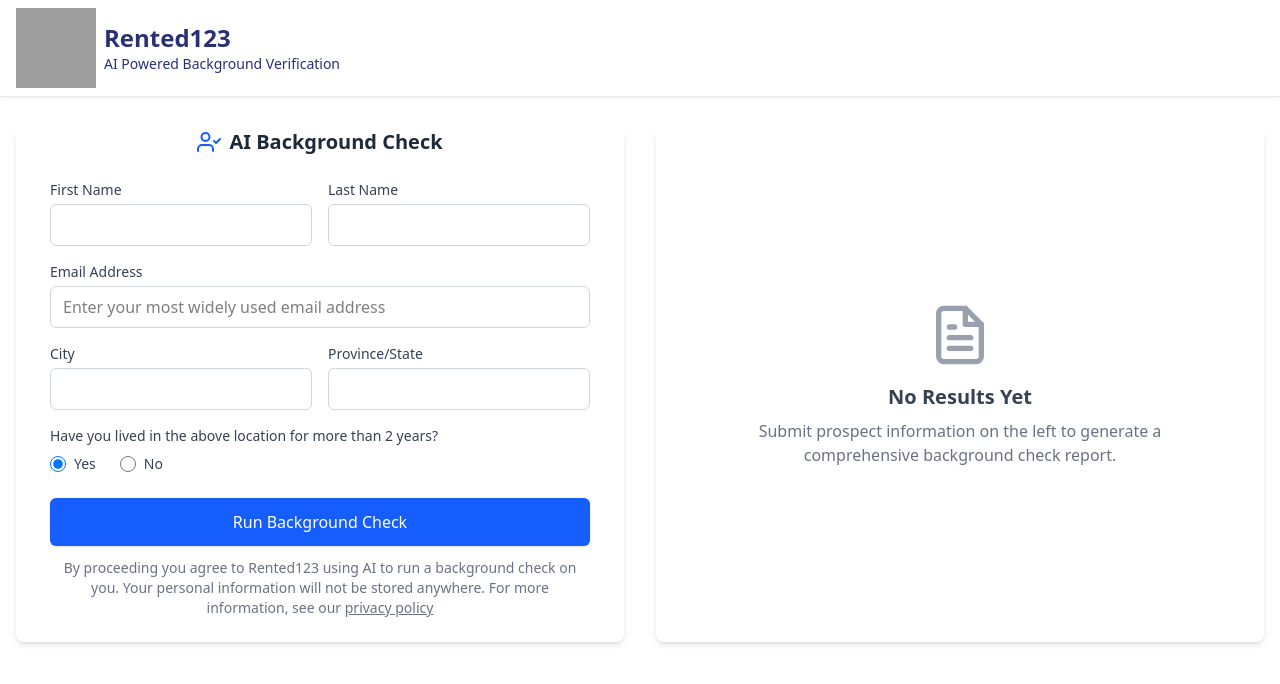
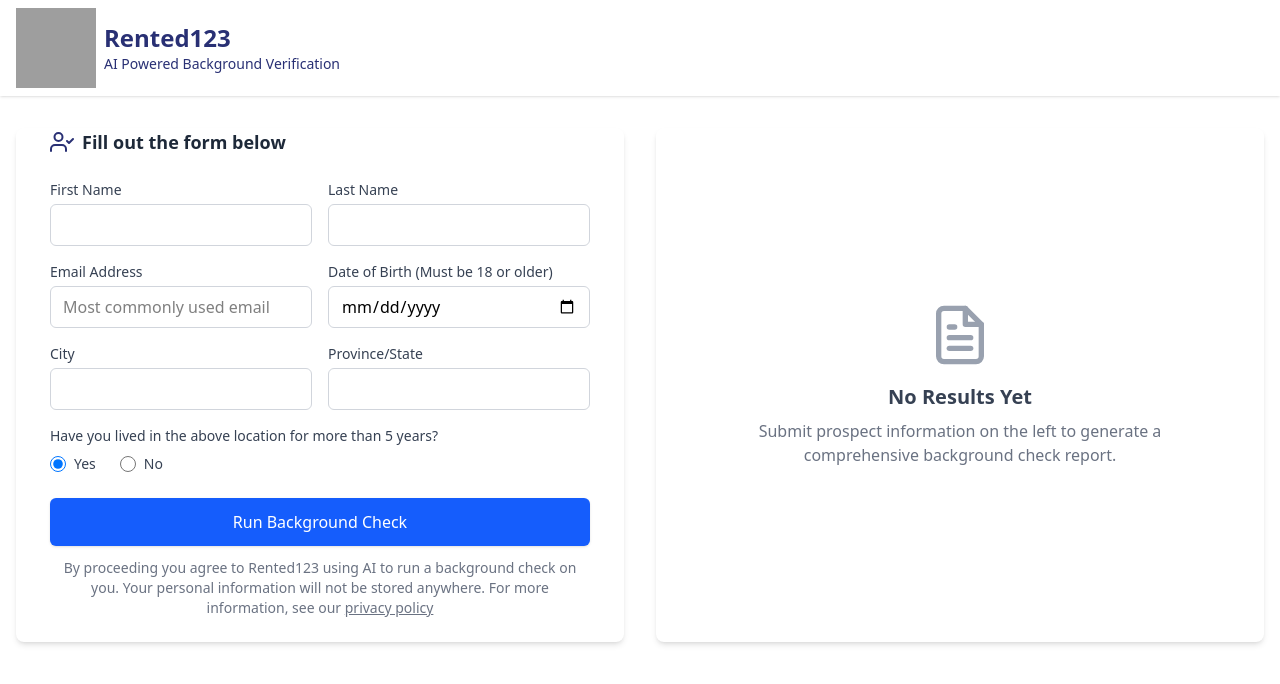
Before and after one commit to techrented123/ai-background-check, a Next.js app: page / in a window 1280 px wide. Shown: the top 684 px of the page. Built offline with nearby package versions, Linux system fonts and the light colour scheme; grey boxes are pictures that could not be loaded.

Commit message:
fix:add new form element

```diff
--- a/app/_components/Form.tsx
+++ b/app/_components/Form.tsx
@@ -21,7 +21,11 @@ export const Form: React.FC<BackgroundCheckFormProps> = ({
   toggleErrors,
 }) => {
   const [formData, setFormData] = useState<ProspectInfo>({ ...inputFields });
+  const [hideForm, setHideForm] = useState(false);
 
+  const today = new Date();
+  today.setFullYear(today.getFullYear() - 18);
+  const maxDate = today.toISOString().split("T")[0];
   const handleChange = (
     e: React.ChangeEvent<HTMLInputElement | HTMLSelectElement>
   ) => {
@@ -41,20 +45,18 @@ export const Form: React.FC<BackgroundCheckFormProps> = ({
   const handleSubmit = (e: React.FormEvent) => {
     e.preventDefault();
     if (onValidateForm(formData)) {
+      setHideForm(true);
       onSubmit(formData);
     }
   };
-  //"w-full overflow-scroll  max-h-[350px] md:max-h-full"
   return (
-    <div className="">
-      <div className="flex justify-center items-center mb-6 ">
-        <UserCheck className="h-6 w-6 text-blue-600 mr-2" />
-        <h2 className="text-xl text-center font-semibold text-gray-800">
-          AI Background Check
-        </h2>
+    <form onSubmit={handleSubmit} className={`space-y-4 px-2.5 ]`}>
+      <div className="hidden md:flex justify-start items-center mb-6 ">
+        <UserCheck className="h-6 w-6 text-[#293074] mr-2" />
+        <p className="text-sm md:text-lg text-left font-semibold text-gray-800">
+          Fill out the form below{" "}
+        </p>
       </div>
-
-      <form onSubmit={handleSubmit} className="space-y-4 px-2.5">
       <div className="grid grid-cols-1 md:grid-cols-2 gap-4">
         <div>
           <label
@@ -105,7 +107,7 @@ export const Form: React.FC<BackgroundCheckFormProps> = ({
           )}
         </div>
       </div>
-        <div className="grid grid-cols-1  gap-4">
+      <div className="grid grid-cols-1 md:grid-cols-2  gap-4">
         <div>
           <label
             htmlFor="email"
@@ -116,7 +118,7 @@ export const Form: React.FC<BackgroundCheckFormProps> = ({
           <input
             type="email"
             id="email"
-              placeholder="Enter your most widely used email address"
+            placeholder="Most commonly used email"
             name="email"
             value={formData.email}
             onChange={handleChange}
@@ -128,6 +130,31 @@ export const Form: React.FC<BackgroundCheckFormProps> = ({
             <p className="mt-1 text-sm text-red-600 flex items-center">
               <AlertCircle className="h-4 w-4 mr-1" />
               {errors.email}
+            </p>
+          )}
+        </div>
+        <div>
+          <label
+            htmlFor="dob"
+            className="block text-sm font-medium text-gray-700 mb-1"
+          >
+            Date of Birth (Must be 18 or older)
+          </label>
+          <input
+            type="date"
+            id="dob"
+            name="dob"
+            max={maxDate}
+            value={formData.dob}
+            onChange={handleChange}
+            className={`w-full px-3 py-2 border ${
+              errors.dob ? "border-red-500" : "border-gray-300"
+            } rounded-md focus:outline-none focus:ring-2 focus:ring-blue-500`}
+          />
+          {errors.dob && (
+            <p className="mt-1 text-sm text-red-600 flex items-center">
+              <AlertCircle className="h-4 w-4 mr-1" />
+              {errors.dob}
             </p>
           )}
         </div>
@@ -184,7 +211,7 @@ export const Form: React.FC<BackgroundCheckFormProps> = ({
       </div>
       <fieldset className="mb-6">
         <legend className="block text-sm font-medium text-gray-700 mb-2">
-            Have you lived in the above location for more than 2 years?
+          Have you lived in the above location for more than 5 years?
         </legend>
         <div className="flex space-x-6">
           {/* Yes Option */}
@@ -271,7 +298,7 @@ export const Form: React.FC<BackgroundCheckFormProps> = ({
         <button
           type="submit"
           disabled={isLoading}
-            className={`w-full py-3 px-4 bg-blue-600 hover:bg-blue-500 text-white font-medium rounded-md shadow-sm focus:outline-none focus:ring-2 focus:ring-blue-500 focus:ring-offset-2 transition-colors ${
+          className={`w-full py-3 px-4 bg-blue-600 hover:bg-blue-500 cursor-pointer text-white font-medium rounded-md shadow-sm focus:outline-none focus:ring-2 focus:ring-blue-500 focus:ring-offset-2 transition-colors ${
             isLoading ? "opacity-70 cursor-not-allowed" : ""
           }`}
         >
@@ -316,8 +343,8 @@ export const Form: React.FC<BackgroundCheckFormProps> = ({
           </span>
           <span className="hidden md:block">
             By proceeding you agree to Rented123 using AI to run a background
-              check on you. Your personal information will not be stored
-              anywhere. For more information, see our{" "}
+            check on you. Your personal information will not be stored anywhere.
+            For more information, see our{" "}
             <a
               href="https://rented123.com/"
               className="underline"
@@ -329,6 +356,5 @@ export const Form: React.FC<BackgroundCheckFormProps> = ({
         </div>
       </div>
     </form>
-    </div>
   );
 };
```
Lines whose indentation alone changed are shown as unchanged.
